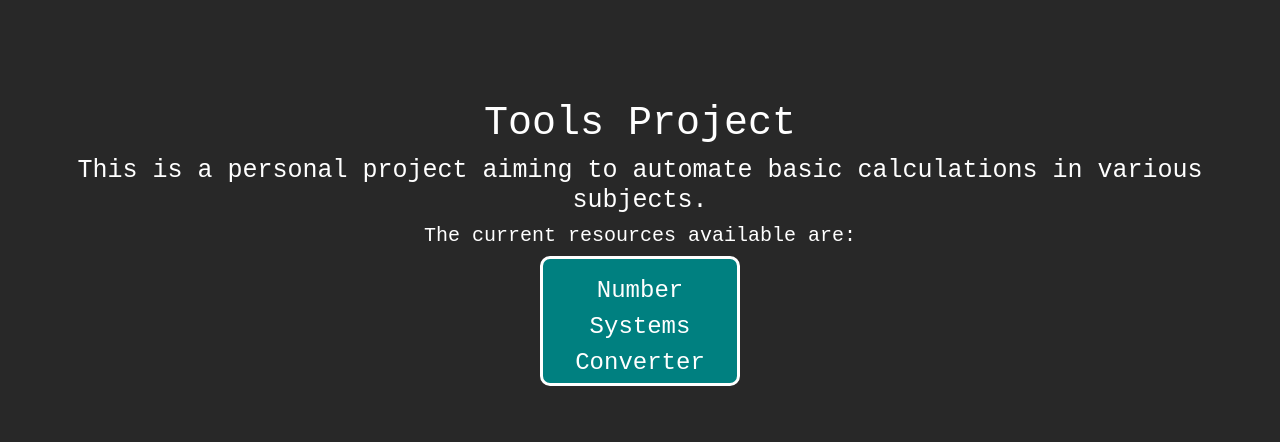
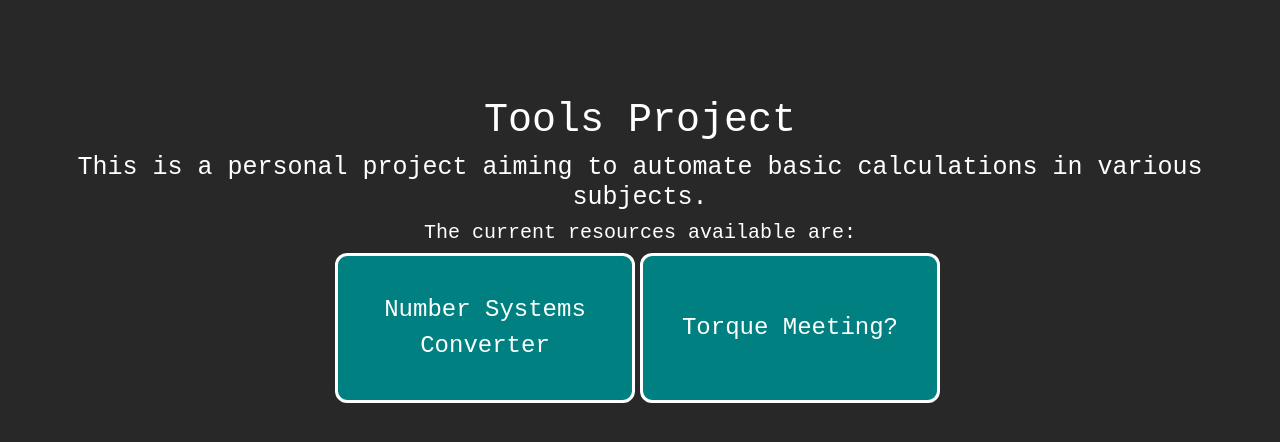
Before and after one commit to TimaGez/tools-project, a React (Vite) app: page / in a window 1280 px wide. Shown: the top 442 px of the page. Built offline with nearby package versions, Linux system fonts and the light colour scheme.

Commit message:
Fixed buttons on homepage, new route for torque meeting

```diff
--- a/src/App.css
+++ b/src/App.css
@@ -21,12 +21,17 @@ body {
 .home-buttons {
   background-color: teal;
   color: white;
-  width: 200px;
-  height: 130px;
-  border-radius: 10px;
+  height: 150px;
+  width: 300px;
+  max-width: 100%;
   font-size: 150%;
   font-family: monospace;
+  display: inline-block;
+  margin-right: 5px;
+  vertical-align: top;
+  box-sizing: border-box;
   border: 3px solid white;
+  border-radius: 12px;
 }
 
 #home-heads {
--- a/src/App.jsx
+++ b/src/App.jsx
@@ -1,11 +1,16 @@
-import { HashRouter as Router, Routes, Route, useLocation, BrowserRouter } from "react-router-dom";
+import {
+  HashRouter as Router,
+  Routes,
+  Route,
+  useLocation,
+  BrowserRouter,
+} from "react-router-dom";
 import Home from "./pages/Home";
 import NumberSystems from "./pages/NumberSystems";
+import TorqueMeeting from "./pages/TorqueMeeting";
 
 export default function App() {
-  return (
-      <AppContent />
-  )
+  return <AppContent />;
 }
 
 function AppContent() {
@@ -14,7 +19,12 @@ function AppContent() {
       <Routes>
         <Route exact path="/" element={<Home />} />
         <Route exact path="/number-systems" element={<NumberSystems />} />
+        <Route
+          exact
+          path="/is-there-a-torque-meeting-today"
+          element={<TorqueMeeting />}
+        />
       </Routes>
     </Router>
-  )
+  );
 }
--- a/src/pages/Home.jsx
+++ b/src/pages/Home.jsx
@@ -1,17 +1,25 @@
-import '../App.css'
-import { Link } from 'react-router-dom';
+import "../App.css";
+import { Link } from "react-router-dom";
 
 export default function Home() {
   return (
     <>
-            <div id='home-heads'>
+      <div id="home-heads">
         <h1 id="home-head">Tools Project</h1>
-                <h2 id="home-head2">This is a personal project aiming to automate basic calculations in various subjects.</h2>
+        <h2 id="home-head2">
+          This is a personal project aiming to automate basic calculations in
+          various subjects.
+        </h2>
         <h3 id="home-head3">The current resources available are: </h3>
       </div>
+      <div>
         <Link to={"/number-systems"}>
           <button className="home-buttons">Number Systems Converter</button>
         </Link>
+        <Link to={"/is-there-a-torque-meeting-today"}>
+          <button className="home-buttons">Torque Meeting?</button>
+        </Link>
+      </div>
     </>
-    )
+  );
 }
--- a/src/pages/NumberSystems.jsx
+++ b/src/pages/NumberSystems.jsx
@@ -14,12 +14,7 @@ export default function NumberSystems() {
   const startConversion = () => {
     switch (inputTypeRef.current.value) {
       case "1": // Decimal
-        if (
-          isNaN(userInput) ||
-          userInput.includes("-") ||
-          userInput.includes(".") ||
-          userInput == ""
-        ) {
+        if (isNaN(userInput) || userInput.includes(".") || userInput == "") {
           setInvalidInput(true);
           break;
         }
--- /dev/null
+++ b/src/pages/TorqueMeeting.jsx
@@ -0,0 +1,20 @@
+export default function TorqueMeeting() {
+  const checkMeeting = () => {
+    // If today is monday thursday or saturday then yes
+    const today = new Date();
+    const day = today.getDay();
+    if (day === 1 || day === 4 || day === 6) {
+      return "Yes";
+    }
+    return "No";
+  };
+
+  return (
+    <>
+      <h1 style={{ fontWeight: "900" }}>Is there a Torque meeting today?</h1>
+      <h2 style={{ fontSize: "100pt", fontWeight: "1000" }}>
+        {checkMeeting()}
+      </h2>
+    </>
+  );
+}
```
Lines whose indentation alone changed are shown as unchanged.
